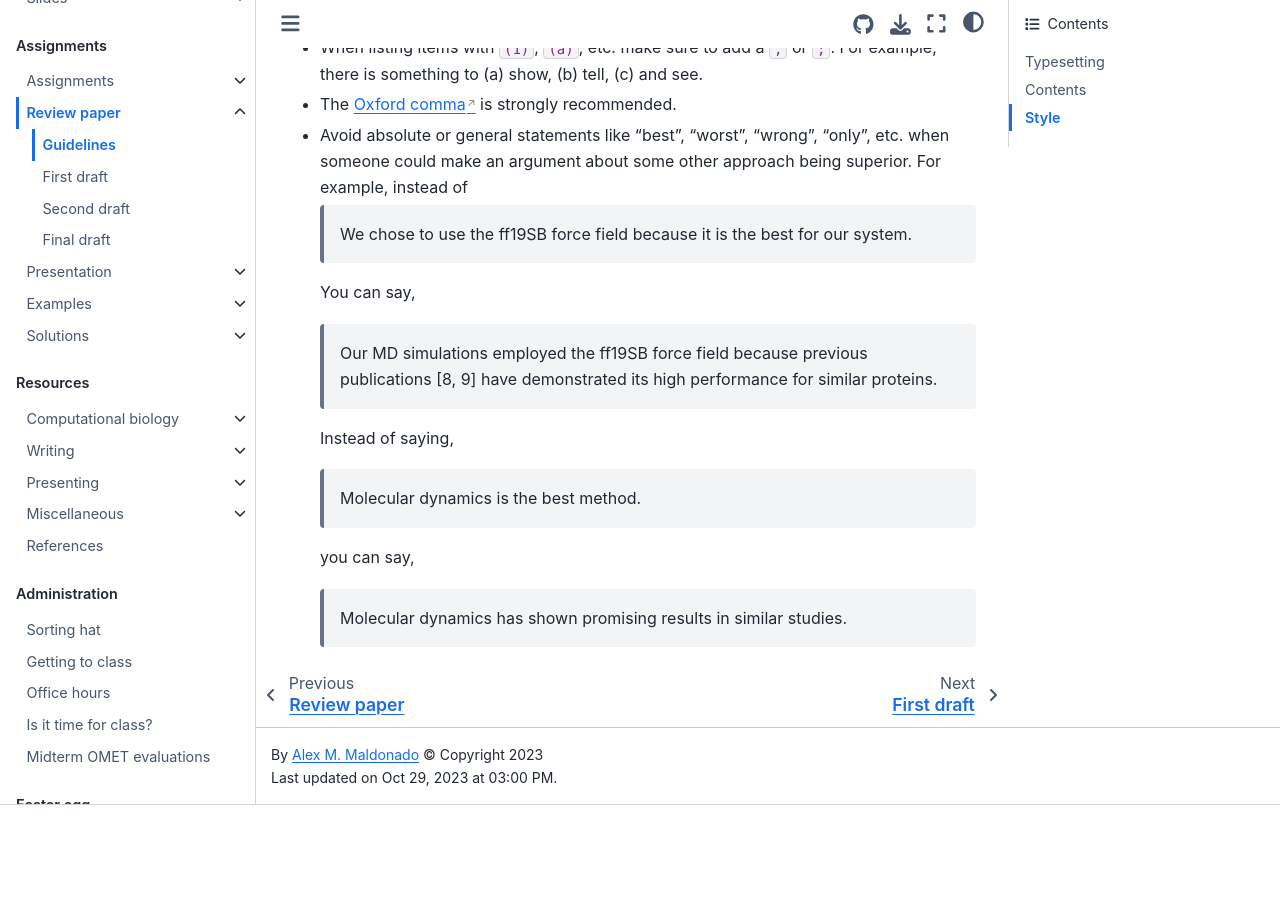
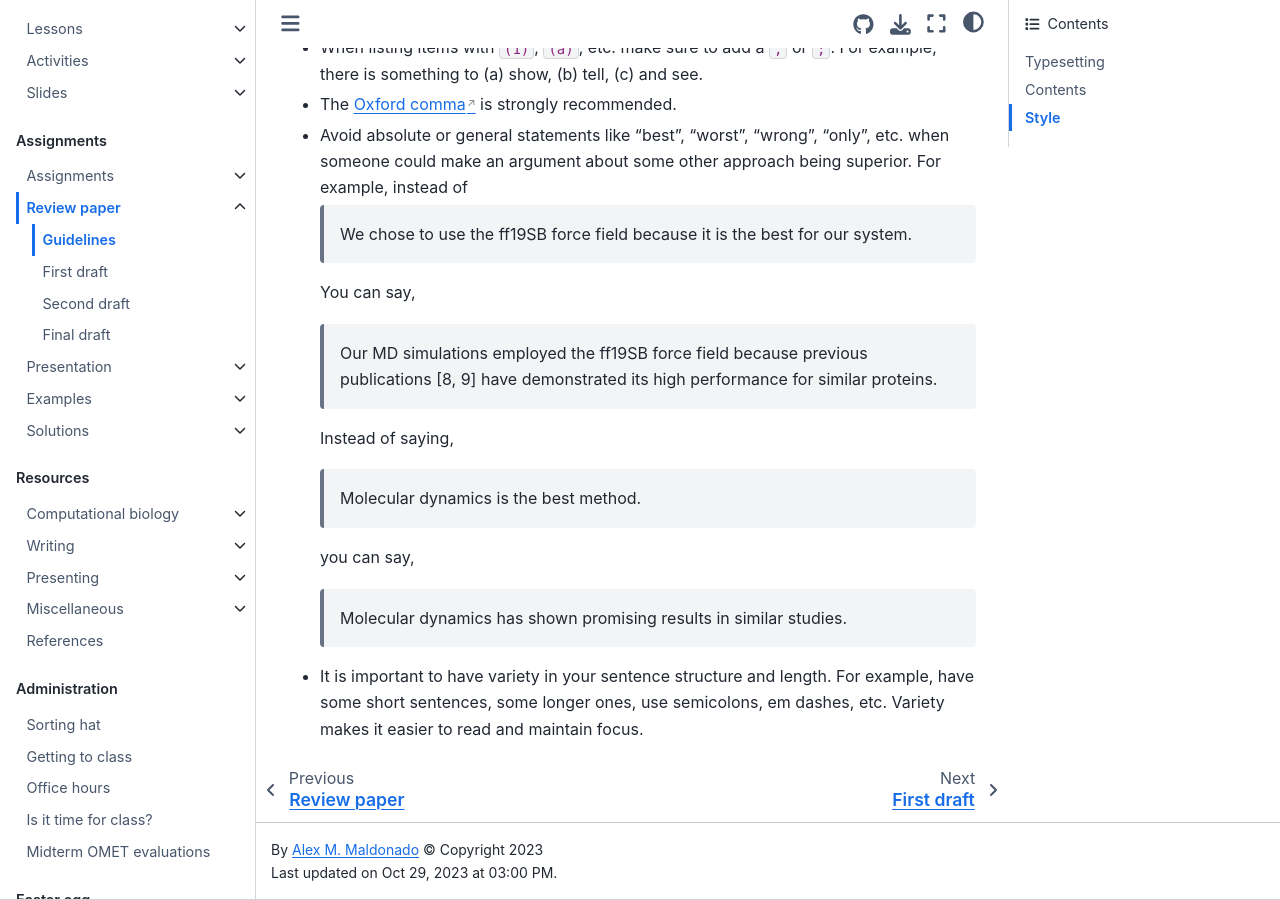
Before and after one commit to oasci/pitt-biosc1630-2023f, a Jupyter Book: the page built from book/assignments/paper/guidelines.md, in a window 1280 px wide and 900 px high, scrolled down 3090 px. Built offline with Jupyter Book 1.0.4 settings and Sphinx 7.4.7 and the Sphinx Book theme 1.1.4, drawn with Linux system fonts in a browser that asks for light colours; pages that are not in the unit, such as notebooks, are missing from menus; before the commit the page ends 3895 px from its top, so only the background shows below that.

Commit message:
Add variety to style info

```diff
--- a/book/assignments/paper/guidelines.md
+++ b/book/assignments/paper/guidelines.md
@@ -117,3 +117,6 @@ This is a work in progress.
   you can say,
 
   > Molecular dynamics has shown promising results in similar studies.
+- It is important to have variety in your sentence structure and length.
+  For example, have some short sentences, some longer ones, use semicolons, em dashes, etc.
+  Variety makes it easier to read and maintain focus.
```
